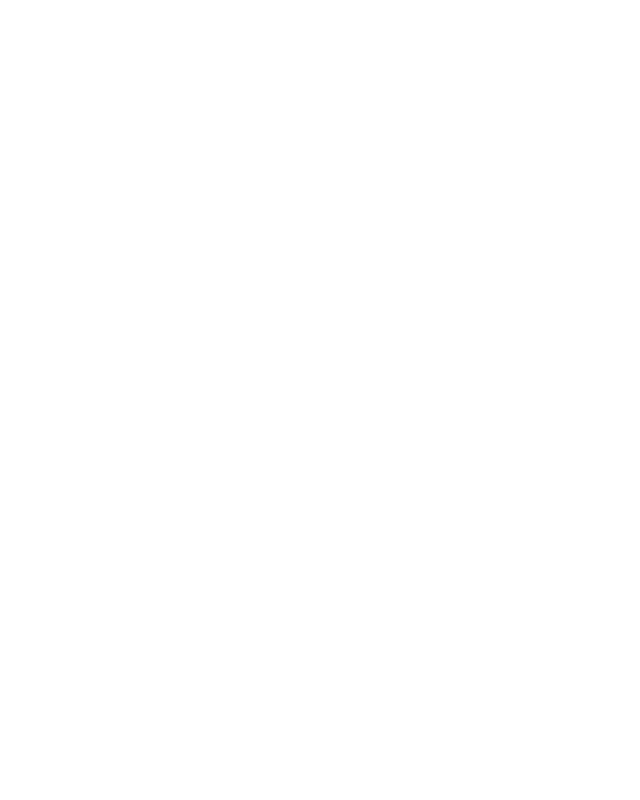
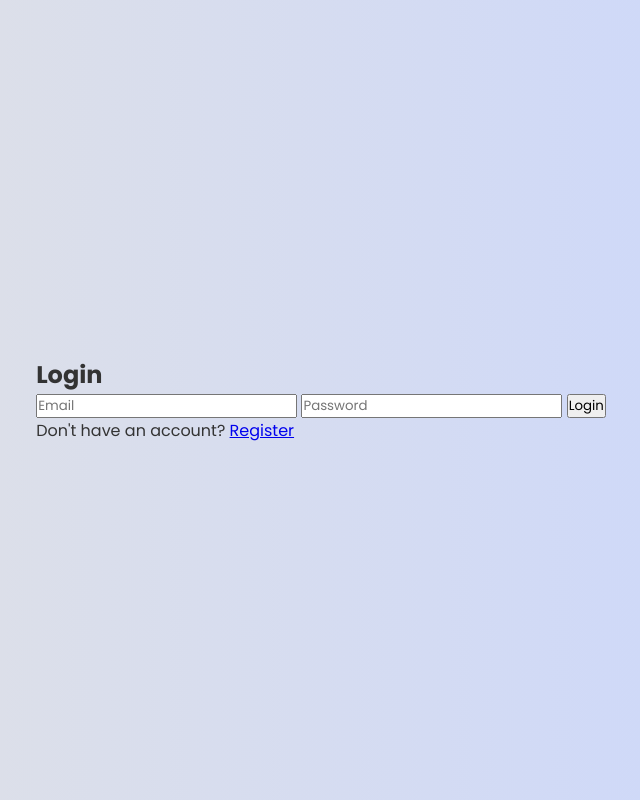
Before and after one commit to zeenat-mustafa/auth-system, a PHP site: page / in a window 1280 px wide. Before the commit the part shown is empty. Shown: the whole page, without its empty margins (319-959 px from the left). Run offline with PHP 8.4, Linux system fonts and the light colour scheme.

Commit message:
Add basic form structure and body styling

```diff
--- a/index.html
+++ b/index.html
@@ -8,5 +8,17 @@
 </head>
 <body>
 
+    <div class="container">
+        <div class="form-box" id="login-form">
+            <form action="">
+                <h2>Login</h2>
+                <input type="email" name="email" placeholder="Email" required>
+                <input type="password" name="password" placeholder="Password" required>
+                <button type="submit" name="login">Login</button>
+                <p>Don't have an account? <a href="#">Register</a></p>
+            </form>
+        </div>
+    </div>
+
 </body>
 </html>
--- a/style.css
+++ b/style.css
@@ -6,3 +6,12 @@
     box-sizing: border-box;
     font-family: "Poppins", serif;
 }
+
+body {
+    display: flex;
+    justify-content: center;
+    align-items: center;
+    min-height: 100vh;
+    background: linear-gradient(to right, #e2e2e2, #c9d6ff);
+    color: #333;
+}
```
